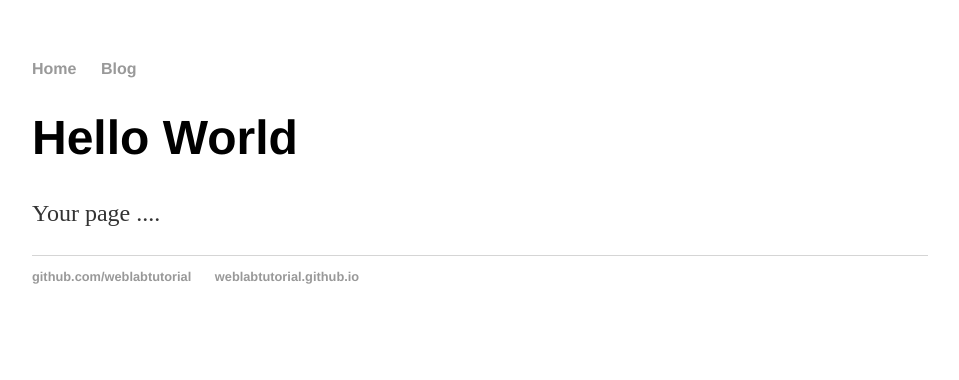
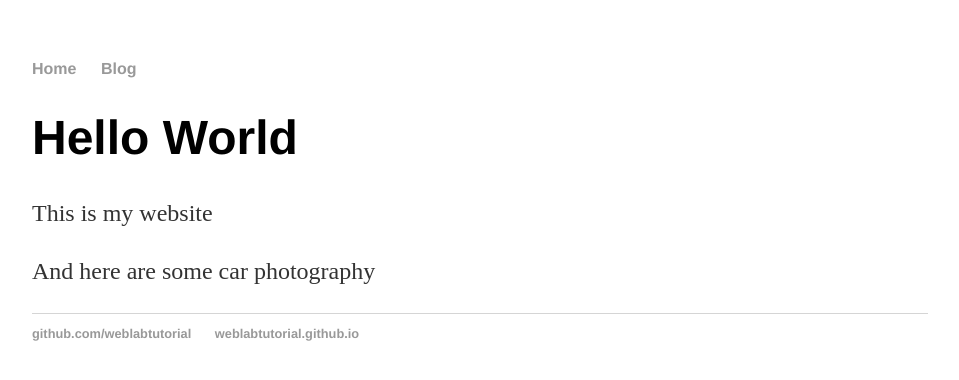
Before and after one commit to ysmr2000/ysmr2000.github.io, a Jekyll site: the page index.html, which Jekyll copies as it is, in a window 1280 px wide. Shown: the top 380 px of the page, without its empty margins (160-1119 px from the left). Built offline with Jekyll 4.4.1, drawn with Linux system fonts in a browser that asks for light colours.

Commit message:
Update index.html

```diff
--- a/index.html
+++ b/index.html
@@ -15,7 +15,9 @@
     <div class="container">
       <div class="blurb">
         <h1>Hello World</h1>
-        <p>Your page ....</p>
+        <p>This is my website</p>
+        <p>And here are some car photography</p>
+
         <footer>
           <ul>
             <li><a href="https://github.com/weblabtutorial">github.com/weblabtutorial</a></li>
```
